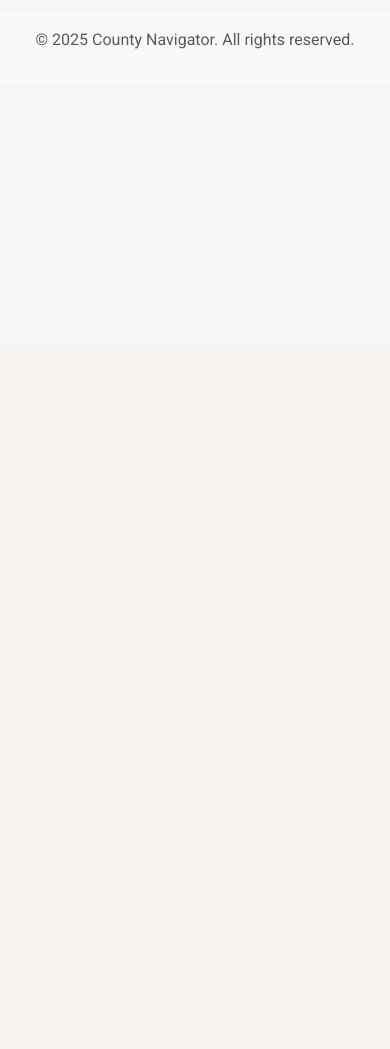
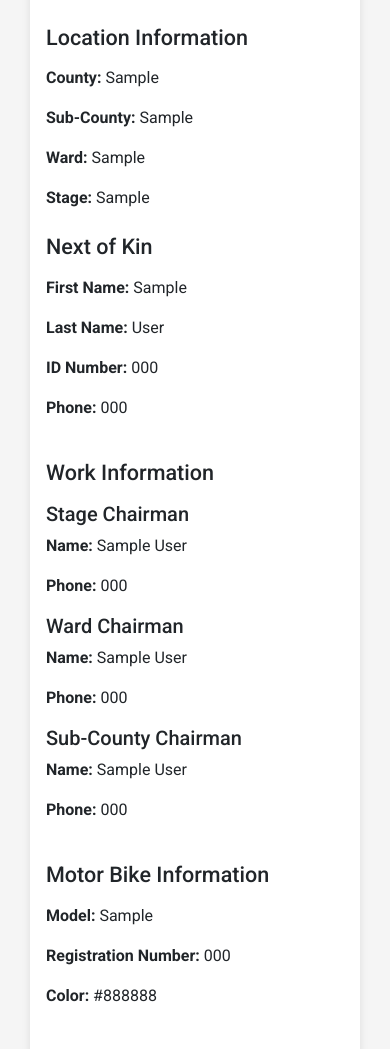
Before and after one commit to 1155-boni/CountyNavigator, a Django app: page /sacco_users/profile/1/ in a window 390 px wide. Shown: the part 498-1547 px from the top of the page. Before the commit the page ends 547 px from the top, so only its background shows below. Run offline with Django 5.2, Linux system fonts and the light colour scheme; a user stored in the database is signed in; tables that the repository leaves empty hold one stand-in row (values such as "Sample post").

Commit message:
Update profile template to display all user details in structured sections and add new QR code

```diff
--- a/templates/profile.html
+++ b/templates/profile.html
@@ -3,17 +3,96 @@
 {% block title %}Profile - {{ user.first_name }} {{ user.last_name }}{% endblock %}
 
 {% block content %}
+<div class="container">
     <div class="row justify-content-center">
-    <div class="col-md-8">
+        <div class="col-md-10">
             <div class="card">
+                <div class="card-header">
+                    <h2 class="card-title mb-0">{{ user.first_name }} {{ user.middle_name }} {{ user.last_name }}</h2>
+                </div>
                 <div class="card-body">
-                <h2 class="card-title">{{ user.first_name }} {{ user.last_name }}</h2>
-                <p><strong>Username:</strong> {{ user.username }}</p>
+                    <!-- Personal Information -->
+                    <h4 class="mt-4 mb-3">Personal Information</h4>
+                    <div class="row">
+                        <div class="col-md-6">
+                            <p><strong>First Name:</strong> {{ user.first_name }}</p>
+                            <p><strong>Middle Name:</strong> {{ user.middle_name }}</p>
+                            <p><strong>Last Name:</strong> {{ user.last_name }}</p>
+                            <p><strong>Email:</strong> {{ user.email }}</p>
+                        </div>
+                        <div class="col-md-6">
                             <p><strong>Phone:</strong> {{ user.phone }}</p>
                             <p><strong>ID Number:</strong> {{ user.id_number }}</p>
+                            <p><strong>Membership Number:</strong> {{ user.membership_number }}</p>
+                        </div>
+                    </div>
+
+                    <!-- Location Information -->
+                    <h4 class="mt-4 mb-3">Location Information</h4>
+                    <div class="row">
+                        <div class="col-md-4">
+                            <p><strong>County:</strong> {{ user.county }}</p>
+                        </div>
+                        <div class="col-md-4">
+                            <p><strong>Sub-County:</strong> {{ user.sub_county }}</p>
+                        </div>
+                        <div class="col-md-4">
+                            <p><strong>Ward:</strong> {{ user.ward }}</p>
+                        </div>
+                    </div>
+                    <p><strong>Stage:</strong> {{ user.stage }}</p>
+
+                    <!-- Next of Kin -->
+                    <h4 class="mt-4 mb-3">Next of Kin</h4>
+                    <div class="row">
+                        <div class="col-md-6">
+                            <p><strong>First Name:</strong> {{ user.next_of_kin_first_name }}</p>
+                            <p><strong>Last Name:</strong> {{ user.next_of_kin_last_name }}</p>
+                        </div>
+                        <div class="col-md-6">
+                            <p><strong>ID Number:</strong> {{ user.next_of_kin_id_number }}</p>
+                            <p><strong>Phone:</strong> {{ user.next_of_kin_phone }}</p>
+                        </div>
+                    </div>
+
+                    <!-- Work Information -->
+                    <h4 class="mt-4 mb-3">Work Information</h4>
+                    <div class="row">
+                        <div class="col-md-4">
+                            <h5>Stage Chairman</h5>
+                            <p><strong>Name:</strong> {{ user.stage_chairman_first_name }} {{ user.stage_chairman_last_name }}</p>
+                            <p><strong>Phone:</strong> {{ user.stage_chairman_phone }}</p>
+                        </div>
+                        <div class="col-md-4">
+                            <h5>Ward Chairman</h5>
+                            <p><strong>Name:</strong> {{ user.ward_chairman_first_name }} {{ user.ward_chairman_last_name }}</p>
+                            <p><strong>Phone:</strong> {{ user.ward_chairman_phone }}</p>
+                        </div>
+                        <div class="col-md-4">
+                            <h5>Sub-County Chairman</h5>
+                            <p><strong>Name:</strong> {{ user.sub_county_chairman_first_name }} {{ user.sub_county_chairman_last_name }}</p>
+                            <p><strong>Phone:</strong> {{ user.sub_county_chairman_phone }}</p>
+                        </div>
+                    </div>
+
+                    <!-- Motor Bike Information -->
+                    <h4 class="mt-4 mb-3">Motor Bike Information</h4>
+                    <div class="row">
+                        <div class="col-md-4">
+                            <p><strong>Model:</strong> {{ user.motor_bike_model }}</p>
+                        </div>
+                        <div class="col-md-4">
+                            <p><strong>Registration Number:</strong> {{ user.motor_bike_registration_number }}</p>
+                        </div>
+                        <div class="col-md-4">
+                            <p><strong>Color:</strong> {{ user.motor_bike_color }}</p>
+                        </div>
+                    </div>
+
+                    <!-- QR Code -->
                     {% if user.qr_code %}
-                <div class="text-center mt-3">
-                    <h5>QR Code</h5>
+                    <div class="text-center mt-4">
+                        <h4>QR Code</h4>
                         <img src="{{ user.qr_code.url }}" alt="QR Code" class="img-fluid" style="max-width: 200px;">
                     </div>
                     {% endif %}
@@ -21,4 +100,5 @@
             </div>
         </div>
     </div>
+</div>
 {% endblock %}
```
Also changed, not shown: TODO.md (+1 -11 lines), media/qr_codes/qr_2.png (added). Lines whose indentation alone changed are shown as unchanged.
